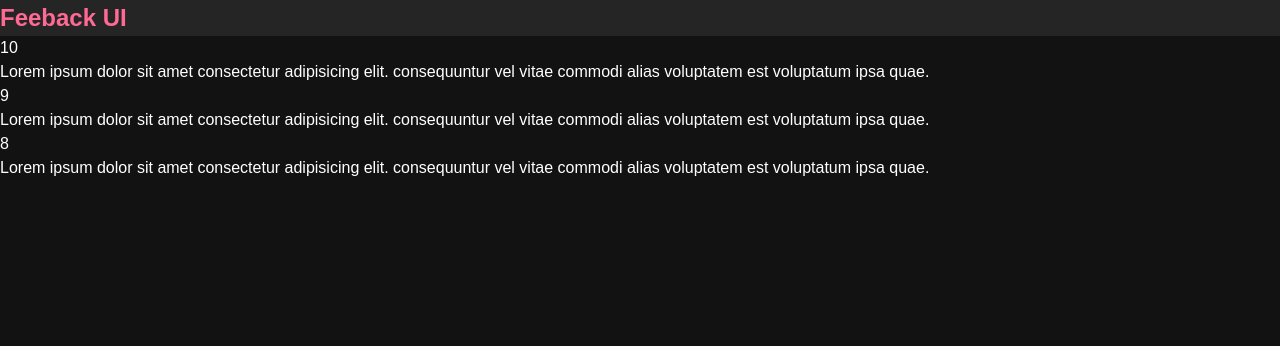
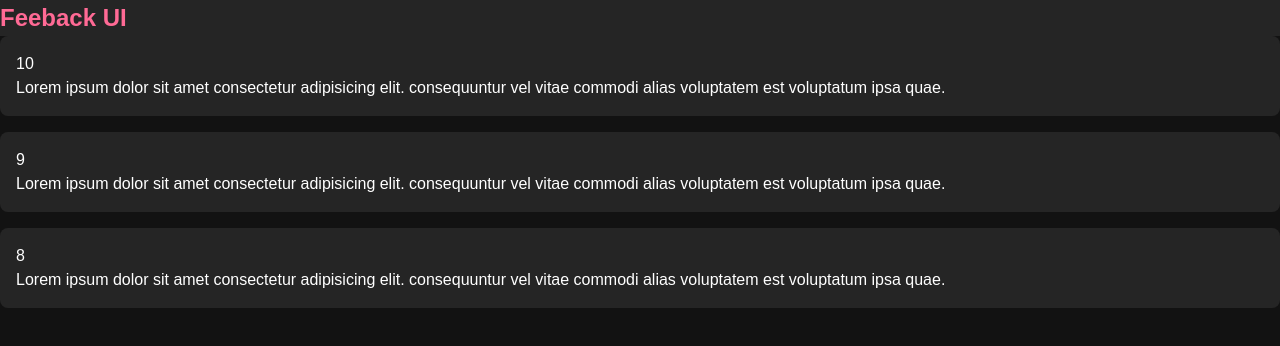
Before and after one commit to uxmoon/feedback-app, a React (Create React App) app: page / in a window 1280 px wide. Shown: the top 346 px of the page. Built offline with nearby package versions, Linux system fonts and the light colour scheme.

Commit message:
Add style card component

```diff
--- a/src/components/FeedbackItem.jsx
+++ b/src/components/FeedbackItem.jsx
@@ -1,9 +1,10 @@
+import Card from "./shared/Card"
 function FeedbackItem({item}) {
   return (
-    <div className="card">
+    <Card reverse>
       <div>{item.rating}</div>
       <p>{item.text}</p>
-    </div>
+    </Card>
   )
 }
 
--- /dev/null
+++ b/src/components/shared/Card.jsx
@@ -0,0 +1,5 @@
+function Card({children, reverse}) {
+  return <div className={`card ${reverse && 'reverse'}`}>{children}</div>
+}
+
+export default Card
--- a/src/index.css
+++ b/src/index.css
@@ -73,8 +73,27 @@ select {
   }
 }
 
+:root {
+  --color-white: #ffffff;
+  --color-black: #121212;
+  --color-black-2: #252525;
+}
+
 body {
   background-color: #121212;
   color: #fff;
   font-family: sans-serif;
 }
+
+.card {
+  background-color: var(--color-white);
+  padding: 1rem;
+  border-radius: 0.5rem;
+  margin-bottom: 1rem;
+  color: var(--color-black);
+}
+
+.card.reverse {
+  background-color: var(--color-black-2);
+  color: var(--color-white);
+}
```
